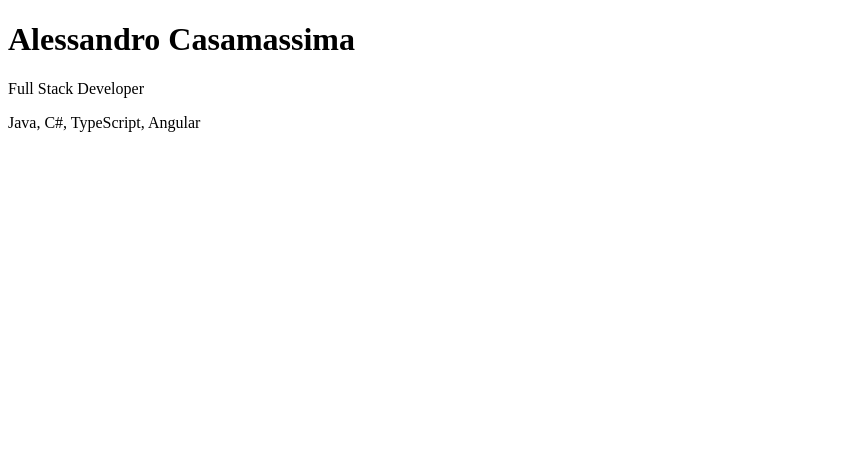
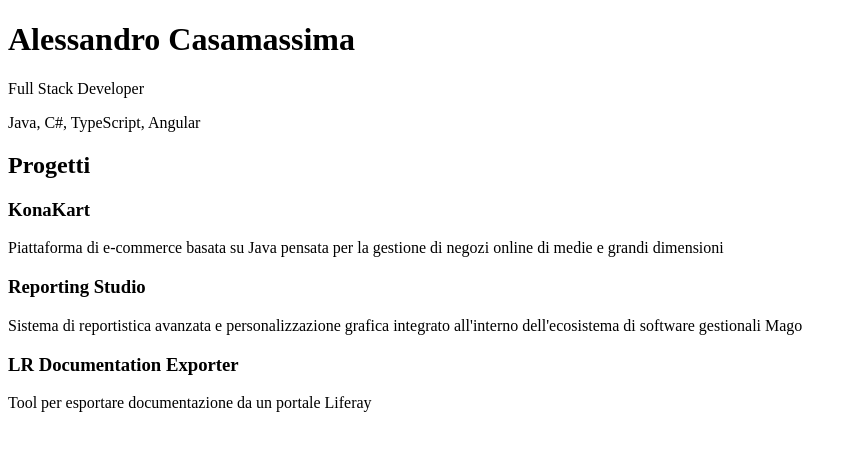
Before and after one commit to ecbuilder-dev/portfolio-website, a Flask app: page / in a window 1280 px wide. Shown: the top 451 px of the page, without its empty margins (0-857 px from the left). Run offline with Flask 3, Linux system fonts and the light colour scheme.

Commit message:
feat: projects section with structured data and Jinja2 loop

```diff
--- a/src/app.py
+++ b/src/app.py
@@ -1,5 +1,5 @@
 from flask import Flask, render_template
-
+from src.data import PROGETTI
 
 def create_app():
     app = Flask(__name__)
@@ -11,6 +11,7 @@
             nome="Alessandro Casamassima",
             ruolo="Full Stack Developer",
             tagline="Java, C#, TypeScript, Angular",
+            progetti=PROGETTI,
         )
 
     return app
--- /dev/null
+++ b/src/data.py
@@ -0,0 +1,14 @@
+PROGETTI = [
+    {
+        "titolo": "KonaKart",
+        "descrizione": "Piattaforma di e-commerce basata su Java pensata per la gestione di negozi online di medie e grandi dimensioni",
+    },
+    {
+        "titolo": "Reporting Studio",
+        "descrizione": "Sistema di reportistica avanzata e personalizzazione grafica integrato all'interno dell'ecosistema di software gestionali Mago",
+    },
+    {
+        "titolo": "LR Documentation Exporter",
+        "descrizione": "Tool per esportare documentazione da un portale Liferay",
+    }
+]
--- a/src/templates/index.html
+++ b/src/templates/index.html
@@ -8,5 +8,14 @@
     <h1>{{ nome }}</h1>
     <p>{{ ruolo }}</p>
     <p>{{ tagline }}</p>
+    <section>
+        <h2>Progetti</h2>
+        {% for progetto in progetti %}
+        <article>
+            <h3>{{ progetto.titolo }}</h3>
+            <p>{{ progetto.descrizione }}</p>
+        </article>
+        {% endfor %}
+    </section>
 </body>
 </html>
```
